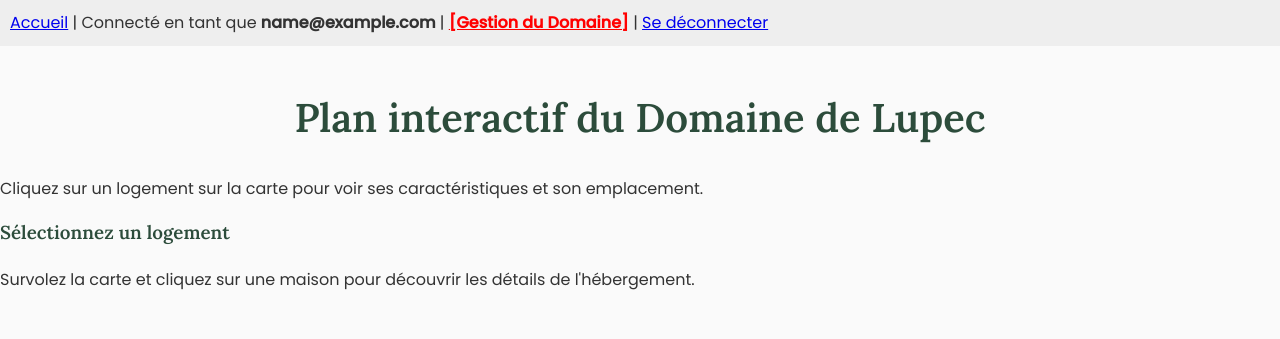
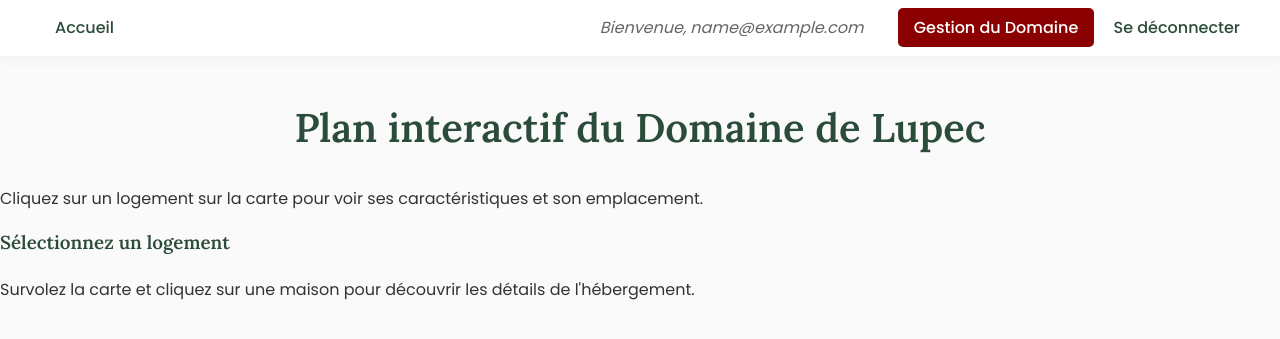
Before and after one commit to MireauAppel/fullstack-web-fundamentals, a Flask app: page / in a window 1280 px wide. Shown: the top 339 px of the page. Run offline with Flask 3, Linux system fonts and the light colour scheme; the visitor is signed in with stand-in values (Sample User, id 1); data that the repository does not hold is empty.

Commit message:
nav in index.html updated to support new style

```diff
--- a/Projet_Web_S4/templates/index.html
+++ b/Projet_Web_S4/templates/index.html
@@ -11,23 +11,27 @@
 </head>
 <body>
 
-    <nav style="background-color: #eee; padding: 10px; margin-bottom: 20px;">
-        <a href="/">Accueil</a> |
+    <nav id="main-nav">
+        <div class="nav-links">
+            <a href="/">Accueil</a>
+        </div>
 
-        {% if session.user_id %}
-            Connecté en tant que <strong>{{ session.email }}</strong> |
+        <div class="nav-user">
+            {% if session.user_id %}
+                <span class="user-email">Bienvenue, {{ session.email }}</span>
 
-            {% if session.is_admin == 1 %}
-                <a href="/admin" style="color: red; font-weight: bold;">[Gestion du Domaine]</a> |
+                {% if session.is_admin == 1 %}
+                    <a href="/admin" class="btn-admin">Gestion du Domaine</a>
+                {% else %}
+                    <a href="/dashboard" class="btn-secondary">Mon Tableau de bord</a>
+                {% endif %}
+
+                <a href="/logout" class="btn-logout">Se déconnecter</a>
             {% else %}
-                <a href="/dashboard">Mon Tableau de bord</a> |
+                <a href="/login" class="btn-secondary">Se connecter</a>
+                <a href="/register" class="btn-primary">S'inscrire</a>
             {% endif %}
-
-            <a href="/logout">Se déconnecter</a>
-        {% else %}
-            <a href="/login">Se connecter</a> |
-            <a href="/register">S'inscrire</a>
-        {% endif %}
+        </div>
     </nav>
 
     <h1>Plan interactif du Domaine de Lupec</h1>
```
